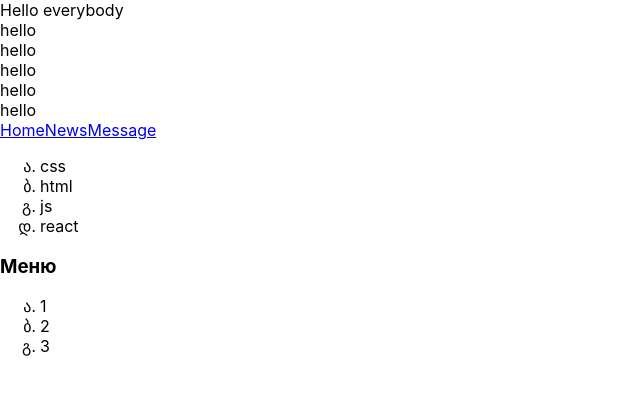
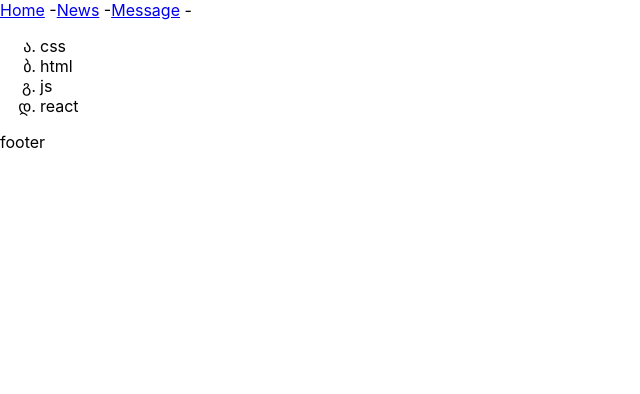
Before and after one commit to Tim1222/samurai_way, a React (Create React App) app: page / in a window 1280 px wide. Shown: the top 394 px of the page, without its empty margins (0-640 px from the left). Built offline with nearby package versions, Linux system fonts and the light colour scheme.

Commit message:
add footer

```diff
--- a/src/App.tsx
+++ b/src/App.tsx
@@ -2,47 +2,18 @@ import React from 'react';
 import './App.css';
 import Technologies from './Technologies';
 import Header from './Header';
-import Star from "./Star";
-import {log} from "util";
+import Footer from "./Footer";
+
 
 const App = () => {
     return (
         <div>
-            <AppTitle/>
-            <Star/>
             <Header/>
             <Technologies/>
-            <Accordion/>
+            <Footer/>
         </div>
     );
 }
 
-function Accordion () {
-    return <div>
-        <AccordionTitle/>
-        <AccordionBody/>
 
-    </div>
-}
-
-function AccordionTitle () {
-    console.log('AccordionTitle rendering')
-    return  <h3>Меню</h3>
-}
-
-function AccordionBody () {
-    console.log('AccordionBody rendering')
-    return (
-
-        <ul>
-            <li>1</li>
-            <li>2</li>
-            <li>3</li>
-        </ul>
-    )
-}
-
-function AppTitle () {
-    return <>Hello everybody</>
-}
 export default App;
--- /dev/null
+++ b/src/Footer.tsx
@@ -0,0 +1,9 @@
+import React from "react";
+
+const Footer = () => {
+    return (<div>
+        footer
+    </div>);
+}
+
+export default Footer;
--- a/src/Header.tsx
+++ b/src/Header.tsx
@@ -2,9 +2,9 @@ import React from "react";
 
 const Header = () => {
     return (<div>
-        <a href='#s'>Home</a>
-        <a href='#s'>News</a>
-        <a href='#s'>Message</a>
+        <a href='#s'>Home</a> -
+        <a href='#s'>News</a> -
+        <a href='#s'>Message</a> -
         </div>)
 }
 
--- a/src/Star.tsx
+++ /dev/null
@@ -1,18 +0,0 @@
-import React from "react";
-import Stars from "./Stars";
-
-
-function Star() {
-    return (
-        <div>
-            <Stars />
-            <Stars />
-            <Stars />
-            <Stars />
-            <Stars />
-        </div>
-    );
-
-}
-
-export default Star;
--- a/src/Stars.tsx
+++ /dev/null
@@ -1,12 +0,0 @@
-import React from "react";
-
-function Stars() {
-    return (
-        <div>
-            <div>hello</div>
-        </div>
-    );
-
-}
-
-export default Stars;
```
